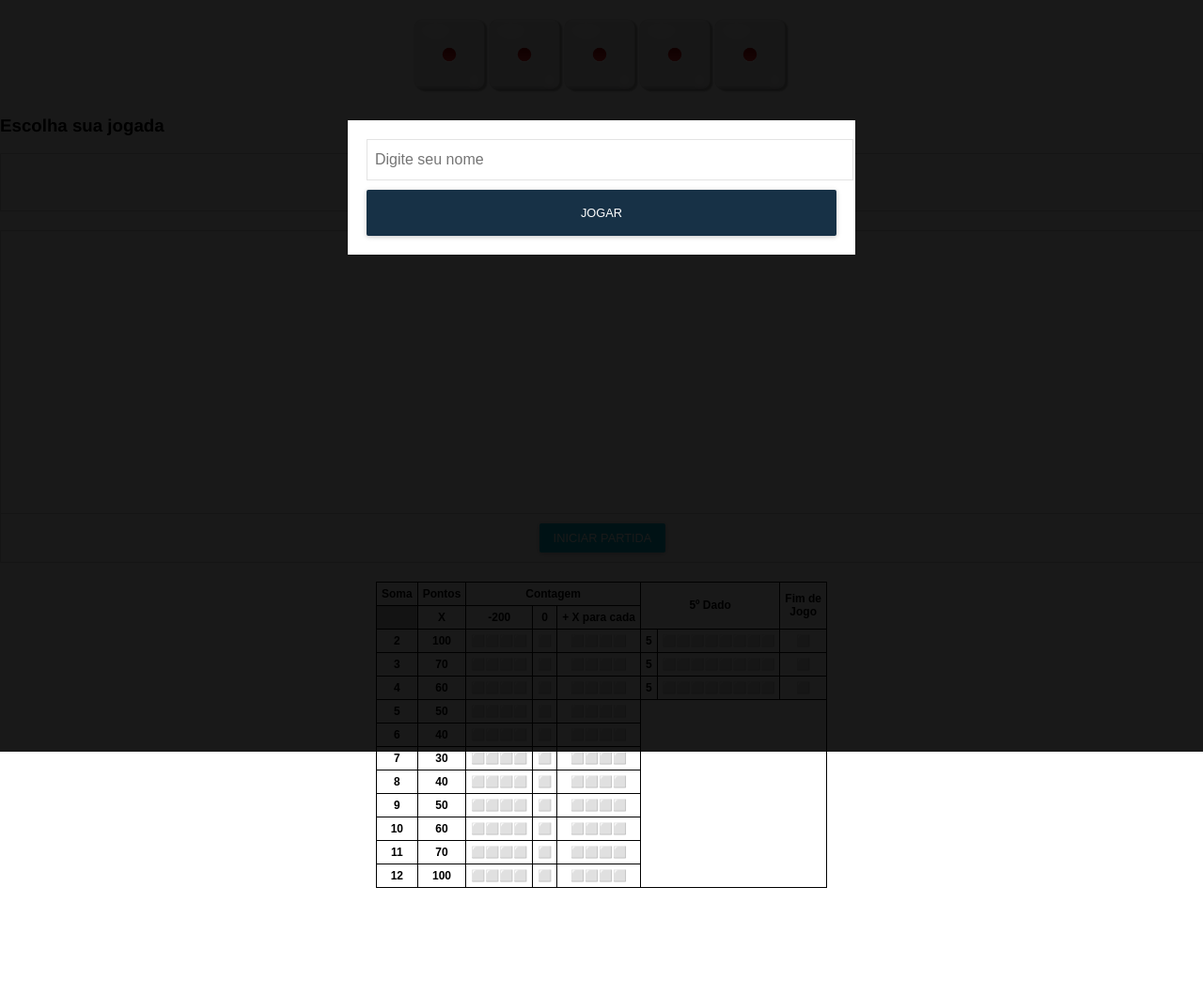
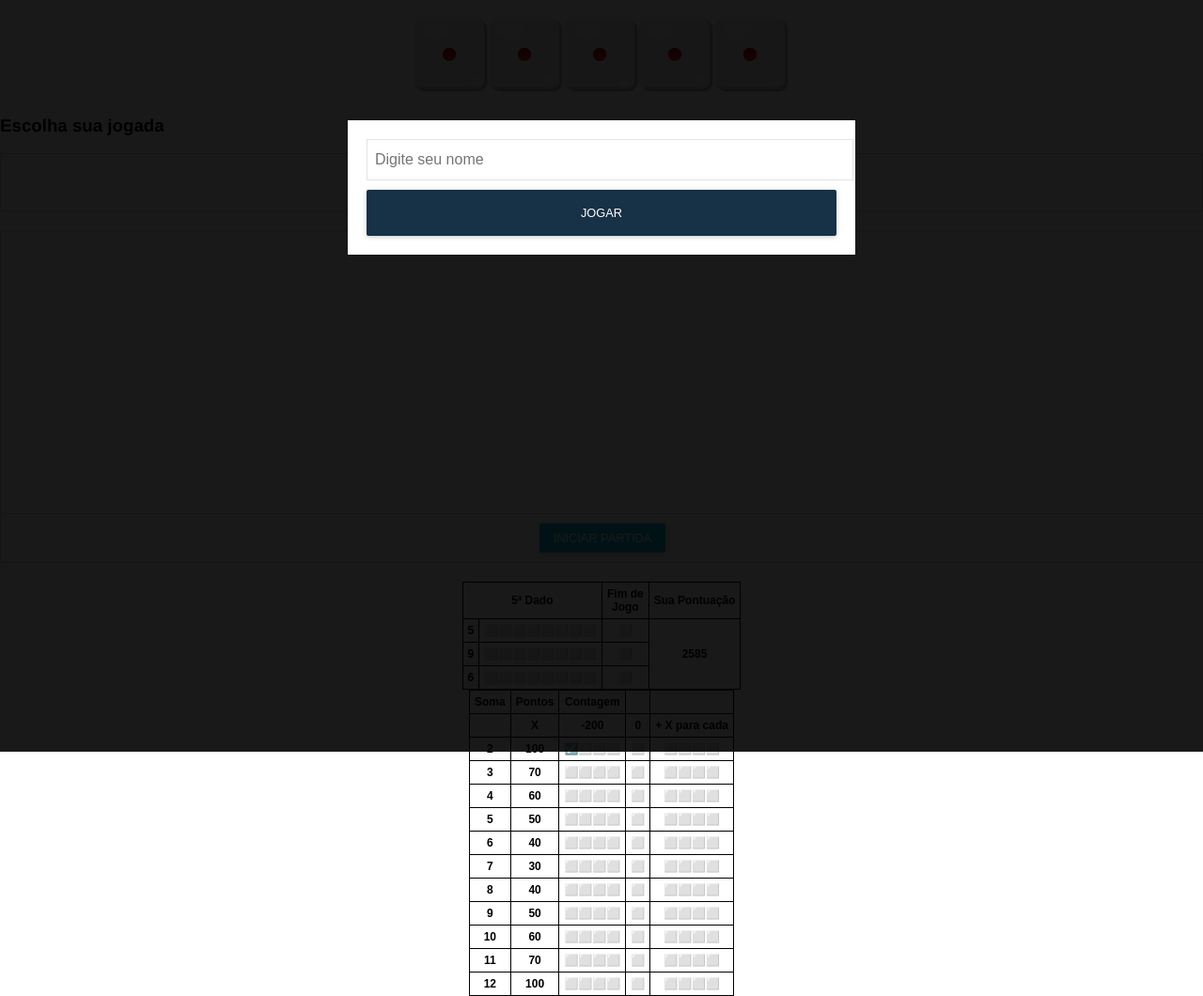
Before and after one commit to assirati/csexpress, a website: page client/index.html in a window 1280 px wide. Shown: the whole page at 94% size. Before the commit the page ends 945 px from the top, so only its background shows below. Drawn offline with nearby package versions, Linux system fonts and the light colour scheme; no server answers.

Commit message:
Melhorias no layout da tabela de placar.

```diff
--- a/client/index.html
+++ b/client/index.html
@@ -44,110 +44,127 @@
       </div>
     </div>
     <div class="scoreboard-panel">
-      <table class="scoreTable" id="scoreboardTable">
+      <table class="scoreTable" id="fiftyDiceTable">
         <thead>
           <tr>
-            <th class="tg-uzvj">Soma</th>
-            <th class="tg-uzvj">Pontos</th>
-            <th class="tg-uzvj" colspan="3">Contagem</th>
-            <th class="tg-uzvj" colspan="2" rowspan="2">5º Dado</th>
-            <th class="tg-uzvj" rowspan="2">Fim de<br>Jogo</th>
-          </tr>
-          <tr>
-            <th class="tg-efol"></th>
-            <th class="tg-uzvj">X</th>
-            <th class="tg-uzvj">-200</th>
-            <th class="tg-uzvj">0</th>
-            <th class="tg-uzvj">+ X para cada</th>
+            <th class="tg-18eh" colspan="2">5ª Dado</th>
+            <th class="tg-18eh">Fim de<br>Jogo</th>
+            <th class="tg-18eh">Sua Pontuação</th>
           </tr>
         </thead>
         <tbody>
           <tr>
-            <td class="tg-uzvj">2</td>
-            <td class="tg-uzvj">100</td>
-            <td class="tg-uzvj">⬜⬜⬜⬜</td>
-            <td class="tg-uzvj">⬜</td>
-            <td class="tg-uzvj">⬜⬜⬜⬜</td>
-            <td class="tg-uzvj">5</td>
-            <td class="tg-uzvj">⬜⬜⬜⬜⬜⬜⬜⬜</td>
-            <td class="tg-uzvj">⬜</td>
+            <td class="tg-18eh">5</td>
+            <td class="tg-18eh">⬜⬜⬜⬜⬜⬜⬜⬜</td>
+            <td class="tg-18eh">⬜</td>
+            <td class="tg-18eh" rowspan="3">2585</td>
           </tr>
           <tr>
-            <td class="tg-uzvj">3</td>
-            <td class="tg-uzvj">70</td>
-            <td class="tg-7btt">⬜⬜⬜⬜</td>
-            <td class="tg-7btt">⬜</td>
-            <td class="tg-7btt">⬜⬜⬜⬜</td>
-            <td class="tg-7btt">5</td>
-            <td class="tg-7btt">⬜⬜⬜⬜⬜⬜⬜⬜</td>
-            <td class="tg-7btt">⬜</td>
+            <td class="tg-18eh">9</td>
+            <td class="tg-18eh">⬜⬜⬜⬜⬜⬜⬜⬜</td>
+            <td class="tg-18eh">⬜</td>
           </tr>
           <tr>
-            <td class="tg-uzvj">4</td>
-            <td class="tg-uzvj">60</td>
-            <td class="tg-7btt">⬜⬜⬜⬜</td>
-            <td class="tg-7btt">⬜</td>
-            <td class="tg-7btt">⬜⬜⬜⬜</td>
-            <td class="tg-7btt">5</td>
-            <td class="tg-7btt">⬜⬜⬜⬜⬜⬜⬜⬜</td>
-            <td class="tg-7btt">⬜</td>
+            <td class="tg-18eh">6</td>
+            <td class="tg-18eh">⬜⬜⬜⬜⬜⬜⬜⬜</td>
+            <td class="tg-18eh">⬜</td>
+          </tr>
+        </tbody>
+      </table>
+      <table class="scoreTable" id="scoreboardTable">
+        <thead>
+          <tr>
+            <th class="tg-18eh">Soma</th>
+            <th class="tg-18eh">Pontos</th>
+            <th class="tg-18eh">Contagem</th>
+            <th class="tg-18eh"></th>
+            <th class="tg-18eh"></th>
+          </tr>
+        </thead>
+        <tbody>
+          <tr>
+            <td class="tg-18eh"></td>
+            <td class="tg-18eh">X</td>
+            <td class="tg-18eh">-200</td>
+            <td class="tg-18eh">0</td>
+            <td class="tg-18eh">+ X para cada</td>
           </tr>
           <tr>
-            <td class="tg-uzvj">5</td>
-            <td class="tg-uzvj">50</td>
-            <td class="tg-7btt">⬜⬜⬜⬜</td>
-            <td class="tg-7btt">⬜</td>
-            <td class="tg-7btt">⬜⬜⬜⬜</td>
-            <td class="tg-uzvj" colspan="3" rowspan="8"></td>
+            <td class="tg-18eh">2</td>
+            <td class="tg-18eh">100</td>
+            <td class="tg-18eh">☑️⬜⬜⬜</td>
+            <td class="tg-18eh">⬜</td>
+            <td class="tg-18eh">⬜⬜⬜⬜</td>
           </tr>
           <tr>
-            <td class="tg-uzvj">6</td>
-            <td class="tg-uzvj">40</td>
-            <td class="tg-7btt">⬜⬜⬜⬜</td>
-            <td class="tg-7btt">⬜</td>
-            <td class="tg-7btt">⬜⬜⬜⬜</td>
+            <td class="tg-18eh">3</td>
+            <td class="tg-18eh">70</td>
+            <td class="tg-18eh">⬜⬜⬜⬜</td>
+            <td class="tg-18eh">⬜</td>
+            <td class="tg-18eh">⬜⬜⬜⬜</td>
           </tr>
           <tr>
-            <td class="tg-uzvj">7</td>
-            <td class="tg-uzvj">30</td>
-            <td class="tg-7btt">⬜⬜⬜⬜</td>
-            <td class="tg-7btt">⬜</td>
-            <td class="tg-7btt">⬜⬜⬜⬜</td>
+            <td class="tg-18eh">4</td>
+            <td class="tg-18eh">60</td>
+            <td class="tg-18eh">⬜⬜⬜⬜</td>
+            <td class="tg-18eh">⬜</td>
+            <td class="tg-18eh">⬜⬜⬜⬜</td>
           </tr>
           <tr>
-            <td class="tg-uzvj">8</td>
-            <td class="tg-uzvj">40</td>
-            <td class="tg-7btt">⬜⬜⬜⬜</td>
-            <td class="tg-7btt">⬜</td>
-            <td class="tg-7btt">⬜⬜⬜⬜</td>
+            <td class="tg-18eh">5</td>
+            <td class="tg-18eh">50</td>
+            <td class="tg-18eh">⬜⬜⬜⬜</td>
+            <td class="tg-18eh">⬜</td>
+            <td class="tg-18eh">⬜⬜⬜⬜</td>
           </tr>
           <tr>
-            <td class="tg-uzvj">9</td>
-            <td class="tg-uzvj">50</td>
-            <td class="tg-7btt">⬜⬜⬜⬜</td>
-            <td class="tg-7btt">⬜</td>
-            <td class="tg-7btt">⬜⬜⬜⬜</td>
+            <td class="tg-18eh">6</td>
+            <td class="tg-18eh">40</td>
+            <td class="tg-18eh">⬜⬜⬜⬜</td>
+            <td class="tg-18eh">⬜</td>
+            <td class="tg-18eh">⬜⬜⬜⬜</td>
           </tr>
           <tr>
-            <td class="tg-uzvj">10</td>
-            <td class="tg-uzvj">60</td>
-            <td class="tg-7btt">⬜⬜⬜⬜</td>
-            <td class="tg-7btt">⬜</td>
-            <td class="tg-7btt">⬜⬜⬜⬜</td>
+            <td class="tg-18eh">7</td>
+            <td class="tg-18eh">30</td>
+            <td class="tg-18eh">⬜⬜⬜⬜</td>
+            <td class="tg-18eh">⬜</td>
+            <td class="tg-18eh">⬜⬜⬜⬜</td>
           </tr>
           <tr>
-            <td class="tg-uzvj">11</td>
-            <td class="tg-uzvj">70</td>
-            <td class="tg-7btt">⬜⬜⬜⬜</td>
-            <td class="tg-7btt">⬜</td>
-            <td class="tg-7btt">⬜⬜⬜⬜</td>
+            <td class="tg-18eh">8</td>
+            <td class="tg-18eh">40</td>
+            <td class="tg-18eh">⬜⬜⬜⬜</td>
+            <td class="tg-18eh">⬜</td>
+            <td class="tg-18eh">⬜⬜⬜⬜</td>
           </tr>
           <tr>
-            <td class="tg-uzvj">12</td>
-            <td class="tg-uzvj">100</td>
-            <td class="tg-7btt">⬜⬜⬜⬜</td>
-            <td class="tg-7btt">⬜</td>
-            <td class="tg-7btt">⬜⬜⬜⬜</td>
+            <td class="tg-18eh">9</td>
+            <td class="tg-18eh">50</td>
+            <td class="tg-18eh">⬜⬜⬜⬜</td>
+            <td class="tg-18eh">⬜</td>
+            <td class="tg-18eh">⬜⬜⬜⬜</td>
+          </tr>
+          <tr>
+            <td class="tg-18eh">10</td>
+            <td class="tg-18eh">60</td>
+            <td class="tg-18eh">⬜⬜⬜⬜</td>
+            <td class="tg-18eh">⬜</td>
+            <td class="tg-18eh">⬜⬜⬜⬜</td>
+          </tr>
+          <tr>
+            <td class="tg-18eh">11</td>
+            <td class="tg-18eh">70</td>
+            <td class="tg-18eh">⬜⬜⬜⬜</td>
+            <td class="tg-18eh">⬜</td>
+            <td class="tg-18eh">⬜⬜⬜⬜</td>
+          </tr>
+          <tr>
+            <td class="tg-18eh">12</td>
+            <td class="tg-18eh">100</td>
+            <td class="tg-18eh">⬜⬜⬜⬜</td>
+            <td class="tg-18eh">⬜</td>
+            <td class="tg-18eh">⬜⬜⬜⬜</td>
           </tr>
         </tbody>
         </table>
--- a/client/styles/main.css
+++ b/client/styles/main.css
@@ -347,38 +347,24 @@ div.notification.danger{
   word-break:normal;
 }
 
-.scoreTable .tg-efol{
-  background-color:#c0c0c0;
-  border-color:inherit;
+.scoreTable .tg-18eh{
+  border-color:#000000;
   font-weight:bold;
   text-align:center;
   vertical-align:middle
 }
 
-.scoreTable .tg-uzvj{
-  border-color:inherit;
+.scoreTable .tg-te0j{
+  background-color:#c0c0c0;
+  border-color:#000000;
   font-weight:bold;
   text-align:center;
   vertical-align:middle
 }
 
-.scoreTable .tg-7btt{
-  border-color:inherit;
+.scoreTable .tg-mqa1{
+  border-color:#000000;
   font-weight:bold;
   text-align:center;
   vertical-align:top
 }
-
-@media screen and (max-width: 767px) {
-  .scoreTable {
-    width: auto !important;
-  }
-
-  .scoreTable col {
-    width: auto !important;
-  }
-  .scoreboard-panel {
-    overflow-x: auto;
-    -webkit-overflow-scrolling: touch;
-  }
-}
```
Also changed, not shown: client/resultTable.html (added, +117 -0 lines). Lines whose indentation alone changed are shown as unchanged.
